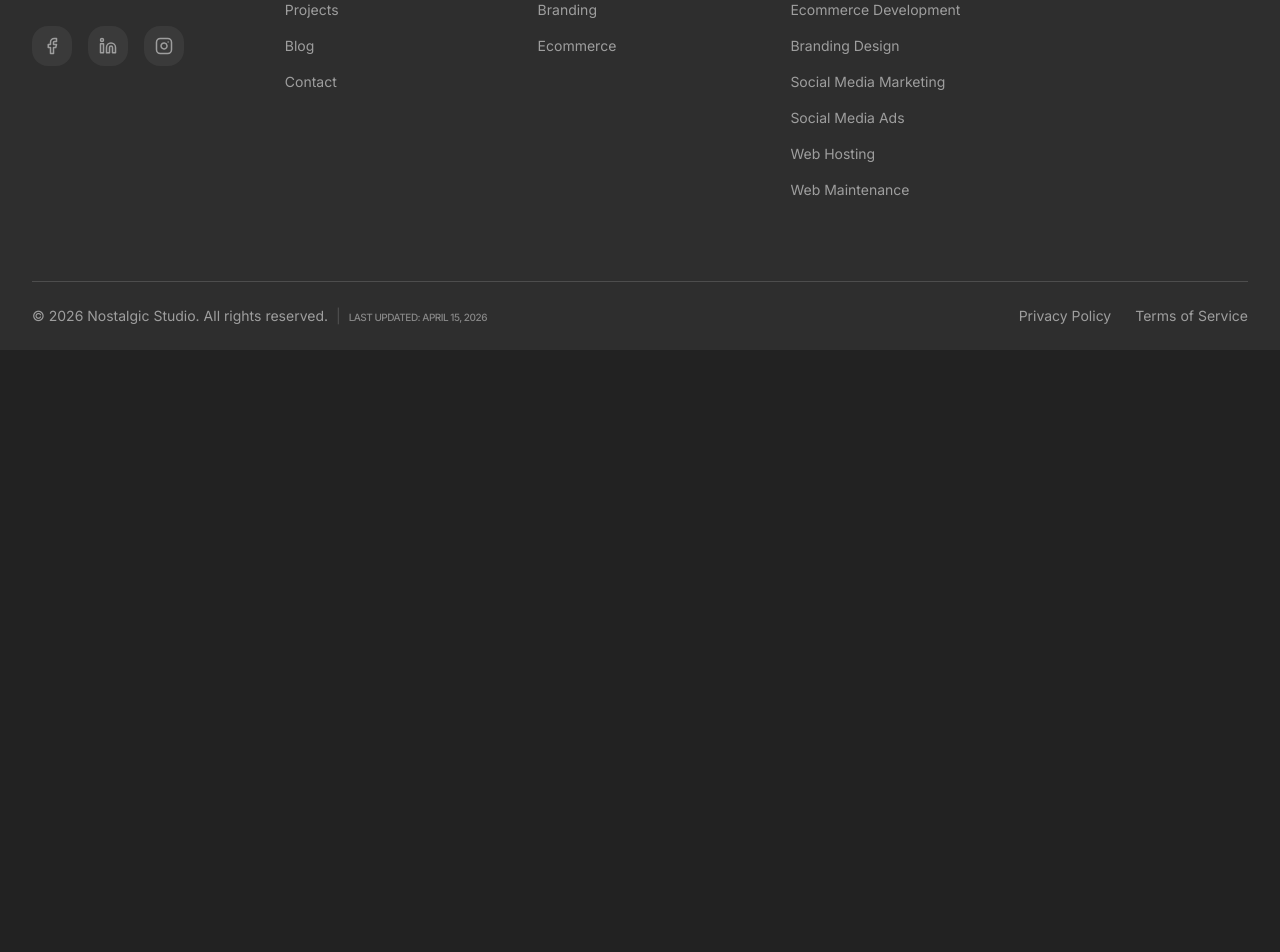
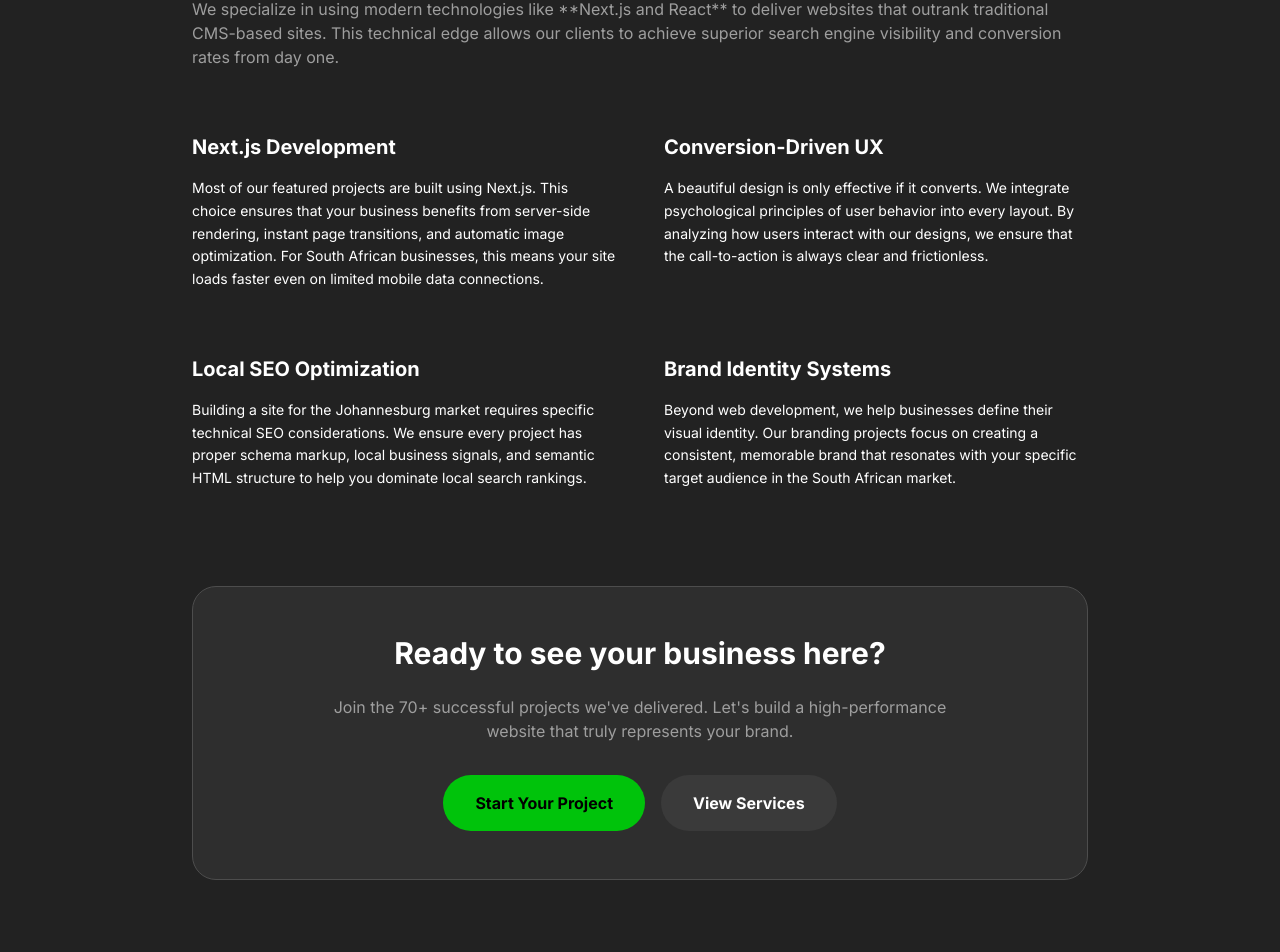
Before and after one commit to Mphomo0/nostalgic-studio, a Next.js app: page /projects in a window 1280 px wide. Shown: the part 1560-2512 px from the top of the page. Before the commit the page ends 1910 px from the top, so only its background shows below. Built offline with nearby package versions, Linux system fonts and the light colour scheme.

Commit message:
fix: resolve low word count SEO warning on projects page by adding server-rendered expertise content

```diff
--- a/app/projects/page.tsx
+++ b/app/projects/page.tsx
@@ -88,6 +88,71 @@ export default function ProjectsPage() {
       </>
       <PortfolioHeader />
       <PortfolioGrid />
+
+      {/* Server-rendered content for SEO word count and context */}
+      <section className="py-16 md:py-24 border-t border-border" aria-labelledby="expertise-heading">
+        <div className="container-wide mx-auto px-4 md:px-8">
+          <div className="max-w-4xl mx-auto">
+            <h2 id="expertise-heading" className="text-3xl font-bold mb-8">Specialized Web Design Expertise</h2>
+            <div className="prose prose-lg max-w-none text-muted-foreground mb-16">
+              <p>
+                At Nostalgic Studio, we don't just build websites; we create digital assets that drive growth. Our portfolio showcases a diverse range of projects, from high-performance startup landing pages to complex corporate platforms. Every project in our Johannesburg studio is approached with a focus on **speed, SEO, and user experience**.
+              </p>
+              <p>
+                We specialize in using modern technologies like **Next.js and React** to deliver websites that outrank traditional CMS-based sites. This technical edge allows our clients to achieve superior search engine visibility and conversion rates from day one.
+              </p>
+            </div>
+
+            <div className="grid grid-cols-1 md:grid-cols-2 gap-12">
+              <div>
+                <h3 className="text-xl font-bold mb-4 text-foreground">Next.js Development</h3>
+                <p className="text-sm leading-relaxed mb-4">
+                  Most of our featured projects are built using Next.js. This choice ensures that your business benefits from server-side rendering, instant page transitions, and automatic image optimization. For South African businesses, this means your site loads faster even on limited mobile data connections.
+                </p>
+              </div>
+              <div>
+                <h3 className="text-xl font-bold mb-4 text-foreground">Conversion-Driven UX</h3>
+                <p className="text-sm leading-relaxed mb-4">
+                  A beautiful design is only effective if it converts. We integrate psychological principles of user behavior into every layout. By analyzing how users interact with our designs, we ensure that the call-to-action is always clear and frictionless.
+                </p>
+              </div>
+              <div>
+                <h3 className="text-xl font-bold mb-4 text-foreground">Local SEO Optimization</h3>
+                <p className="text-sm leading-relaxed mb-4">
+                  Building a site for the Johannesburg market requires specific technical SEO considerations. We ensure every project has proper schema markup, local business signals, and semantic HTML structure to help you dominate local search rankings.
+                </p>
+              </div>
+              <div>
+                <h3 className="text-xl font-bold mb-4 text-foreground">Brand Identity Systems</h3>
+                <p className="text-sm leading-relaxed mb-4">
+                  Beyond web development, we help businesses define their visual identity. Our branding projects focus on creating a consistent, memorable brand that resonates with your specific target audience in the South African market.
+                </p>
+              </div>
+            </div>
+
+            <div className="mt-20 p-8 md:p-12 bg-card border border-border rounded-3xl text-center">
+              <h2 className="text-2xl md:text-3xl font-bold mb-6">Ready to see your business here?</h2>
+              <p className="text-muted-foreground mb-8 max-w-2xl mx-auto">
+                Join the 70+ successful projects we've delivered. Let's build a high-performance website that truly represents your brand.
+              </p>
+              <div className="flex flex-col sm:flex-row gap-4 justify-center">
+                <a
+                  href="/contact"
+                  className="inline-flex items-center justify-center px-8 py-4 rounded-full bg-primary text-primary-foreground font-bold transition-all hover:scale-105 shadow-[0_0_30px_rgba(var(--primary),0.3)]"
+                >
+                  Start Your Project
+                </a>
+                <a
+                  href="/services"
+                  className="inline-flex items-center justify-center px-8 py-4 rounded-full bg-secondary text-secondary-foreground font-bold transition-all hover:bg-secondary/80"
+                >
+                  View Services
+                </a>
+              </div>
+            </div>
+          </div>
+        </div>
+      </section>
     </div>
   )
 }
```
